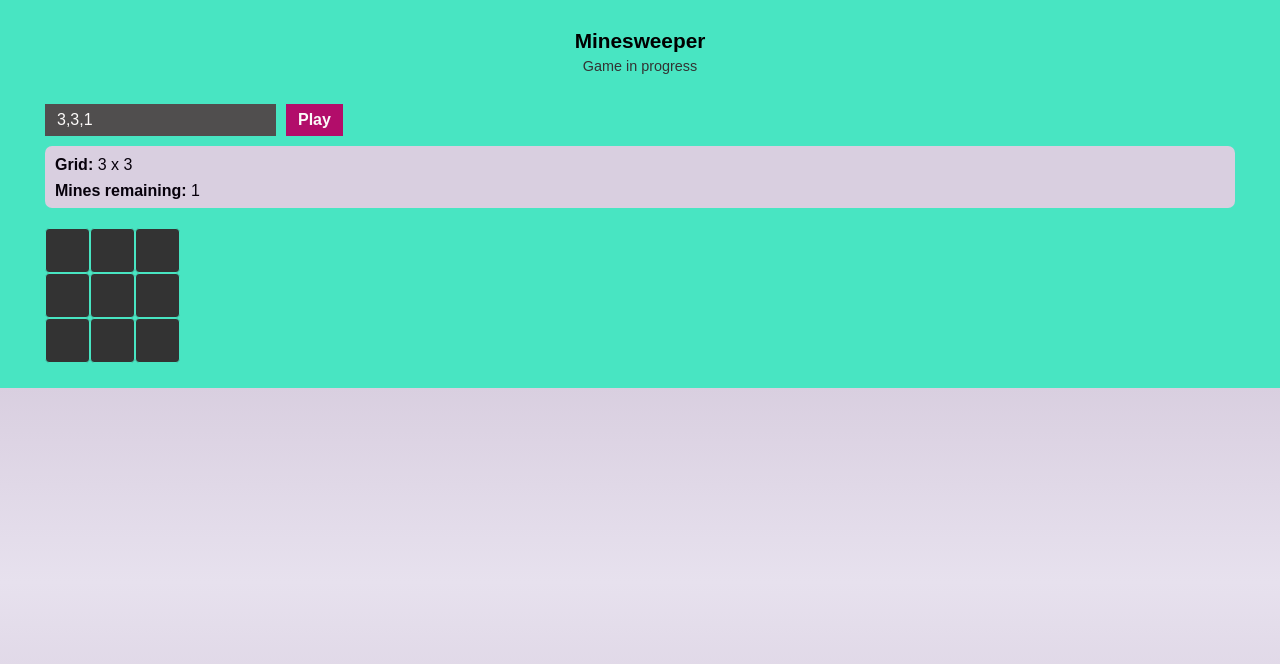
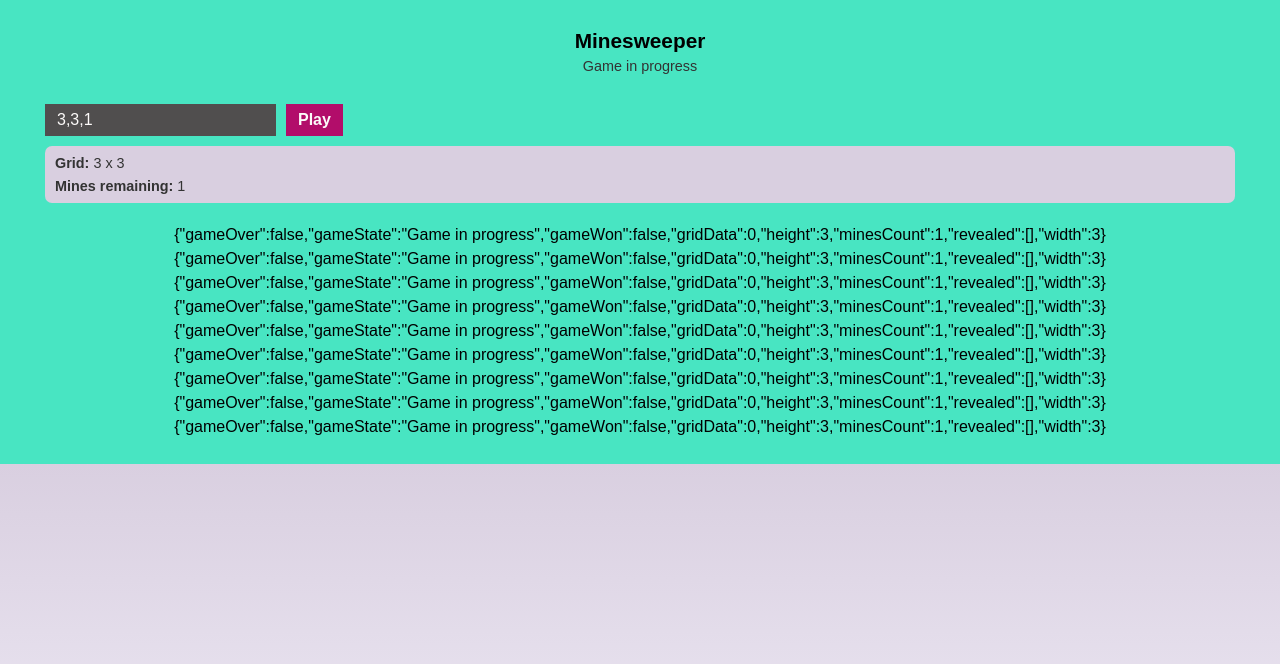
Before and after one commit to MathematicusLucian/minesweeper-react-app, a React (Vite) app: page / in a window 1280 px wide. Both pictures are taken after a click on the button "Play". Shown: the top 664 px of the page. Built offline with nearby package versions, Linux system fonts and the light colour scheme.

Commit message:
WIP: isolating logic

```diff
--- a/src/Minesweeper.css
+++ b/src/Minesweeper.css
@@ -69,9 +69,11 @@ body {
   text-align: left;
 }
 
-.game-area .game-info .info {
+.game-area .info {
   display: block;
   margin-top: 2px;
+  font-size: 0.9em;
+  color: #333333;
 }
 
 .game-area .game-info>.info>.heading {
--- a/src/Minesweeper.tsx
+++ b/src/Minesweeper.tsx
@@ -17,42 +17,47 @@ const INITIAL_STATE = {
 };
 
 interface GridSquareProps {
-    cMenu: any;
+    contextMenu: any;
     /** The grid index of this square (ordinal) */
-    index: number;
+    key: any;
+    index: any[];
     /** Boolean indicating whether this square is mined or not */
     isExplosive: boolean;
+    isFlagged: any;
     /** The nearby mines count to display */
     nearbyMinesCount: number;
+    neighbour: any;
     /** Boolean indicating whether this square has been uncovered */
-    uncovered: boolean;
-    value: any;
+    isUncovered: boolean;
+    // value: any;
     /** Callback fired when this grid square is clicked */
     onClick: (index: any) => any;
 }
 // GridSquare Component
 const GridSquare = (props: GridSquareProps) => {
-    const {onClick, index, value, cMenu} = props;
+    const {contextMenu, index, isExplosive, isFlagged, isUncovered, neighbour, onClick} = props;
+
+    console.log(props.isExplosive);
 
     const getClassName = (): string => {
         return "grid-square" +
-            (value.isRevealed ? "" : " is-hidden") +
-            (value.isMine ? " is-mine" : "") +
-            (value.isFlagged ? " is-flag" : "");
+            (isUncovered ? "" : " is-hidden") +
+            (isExplosive ? " is-mine" : "") +
+            (isFlagged ? " is-flag" : "");
     }
 
     const getValue = () => {
-        if (!value.isRevealed) return props.value.isFlagged ? "🚩" : null;
-        if (value.isMine) return "💣";
-        if (value.neighbour === 0) return null;
-        return value.neighbour;
+        if (!isUncovered) return isFlagged ? "🚩" : null;
+        if (isExplosive) return "💣";
+        if (neighbour === 0) return null;
+        return neighbour;
     };
 
     return (
         <div
             onClick={() => {onClick(index)}}
             className={getClassName()}
-            onContextMenu={cMenu}
+            onContextMenu={contextMenu}
         >
             {getValue()}
         </div>
@@ -65,6 +70,7 @@ const Grid = (props: {
     onStateChange: any
 }) => {
     const state = props.state;
+    // console.log('props', props);
 
     const createEmptyArray = (height, width) => {
         let data: any[] = [];
@@ -74,9 +80,9 @@ const Grid = (props: {
                 data[i][j] = {
                     x: i,
                     y: j,
-                    isMine: false,
+                    isExplosive: false,
                     neighbour: 0,
-                    isRevealed: false,
+                    isUncovered: false,
                     isEmpty: false,
                     isFlagged: false,
                 };
@@ -134,44 +140,50 @@ const Grid = (props: {
     const getRandomNumber = (dimension) => Math.floor((Math.random() * 1000) + 1) % dimension;
 
     const plantMines = (data, height, width, minesCount) => {
-        let randomx, randomy, minesPlanted = 0;
+        let randomX, randomY, minesPlanted = 0;
         while (minesPlanted < minesCount) {
-            randomx = getRandomNumber(width);
-            randomy = getRandomNumber(height);
-            if (!(data[randomx][randomy].isMine)) {
-                data[randomx][randomy].isMine = true;
+            randomX = getRandomNumber(width);
+            randomY = getRandomNumber(height);
+            if (!(data[randomX][randomY].isExplosive)) {
+                data[randomX][randomY].isExplosive = true;
                 minesPlanted++;
             }
         }
         return (data);
     };
 
-    const calculateMinesNeighbouring = (data, height, width) => {
-        let grid = data, index = 0;
+    const nearbyMinesCount = (index: any[]) => {
+        const [height, width] = index;
+        if(state && state.dataGrid) {
+            let grid = state.dataGrid[width][height];
+            let gridcopy = grid;
             for (let i = 0; i < height; i++) {
                 for (let j = 0; j < width; j++) {
-                if (data[i][j].isMine !== true) {
+                    if (grid[i][j].isExplosive !== true) {
                         let mine = 0;
-                    const area = traverseGrid(data[i][j].x, data[i][j].y, data);
+                        const area = traverseGrid(grid[i][j].x, grid[i][j].y, grid);
                         area.map((value: any) => {
-                        if (value.isMine) mine++;
+                            if (value.isExplosive) mine++;
                         });
-                    if (mine === 0) grid[i][j].isEmpty = true;
-                    grid[i][j].neighbour = mine;
+                        if (mine === 0) gridcopy[i][j].isEmpty = true;
+                        gridcopy[i][j].neighbour = mine;
                     }
                 }
             }
-        return (grid);
+            return (gridcopy);
+        } else {
+            return 0;
+        }
     };
 
     const getMines = (data) => {
-        let mineArray: any[] = [];
+        let mines: any[] = [];
         data.map(datarow => {
             datarow.map((dataitem: any) => {
-                if (dataitem.isMine) mineArray.push(dataitem);
+                if (dataitem.isExplosive) mines.push(dataitem);
             });
         });
-        return mineArray;
+        return mines;
     };
 
     const getFlags = (data) => {
@@ -188,7 +200,7 @@ const Grid = (props: {
         let hiddenSquares: any[] = [];
         data.map(datarow => {
             datarow.map((dataitem) => {
-                if (!dataitem.isRevealed)  hiddenSquares.push(dataitem);
+                if (!dataitem.isUncovered)  hiddenSquares.push(dataitem);
             });
         });
         return hiddenSquares;
@@ -197,7 +209,7 @@ const Grid = (props: {
     const revealGrid = () => {
         let updatedData = state.gridData;
         updatedData.map((datarow) => {
-            datarow.map((dataitem) => dataitem.isRevealed = true);
+            datarow.map((dataitem) => dataitem.isUncovered = true);
         });
         props.onStateChange({
             gridData: updatedData
@@ -206,8 +218,8 @@ const Grid = (props: {
 
     const revealEmpty = (x, y, data) => {
         traverseGrid(x, y, data).map(value => {
-            if (!value.isFlagged && !value.isRevealed && (value.isEmpty || !value.isMine)) {
-                data[value.x][value.y].isRevealed = true;
+            if (!value.isFlagged && !value.isUncovered && (value.isEmpty || !value.isExplosive)) {
+                data[value.x][value.y].isUncovered = true;
                 if (value.isEmpty) revealEmpty(value.x, value.y, data);
             }
         });
@@ -217,7 +229,7 @@ const Grid = (props: {
     const _initGridData = (height, width, minesCount): any[] => {
         let data = createEmptyArray(height, width);
         data = plantMines(data, height, width, minesCount);
-        data = calculateMinesNeighbouring(data, height, width);
+        data = nearbyMinesCount([width, height]);
         return data;
     };
 
@@ -234,40 +246,44 @@ const Grid = (props: {
         if(state.gameState=='start') _startGame();
     },[state]);
 
-    const _handleGridSquareClick = (x, y) => {
-        if (state.gridData[x][y].isRevealed || state.gridData[x][y].isFlagged) return null;
-        if (state.gridData[x][y].isMine) {
+    const _handleGridSquareClick = (index) => {
+        let x = index[0];
+        let y = index[1];
+        if (state.gameOver || state.gameWon || state.gridData[x][y].isUncovered || state.gridData[x][y].isFlagged) return null; // state.revealed.includes(index)
+        if (state.gridData[x][y].isExplosive) { // state.mineLocations.has(index))
             props.onStateChange({
-                gameState: "Game over."
+                gameState: "Game over",
+                gameOver: true
             });
             revealGrid();
             alert("Game over");
         }
         let updatedData = state.gridData;
         updatedData[x][y].isFlagged = false;
-        updatedData[x][y].isRevealed = true;
+        updatedData[x][y].isUncovered = true;
+        // else { revealSquare(index);
         if (updatedData[x][y].isEmpty) updatedData = revealEmpty(x, y, updatedData);
         if (determineHiddenSquares(updatedData).length === state.minesCount) {
             props.onStateChange({
                 minesCount: 0,
-                gameState: "You win.."
+                gameState: "You win",
+                gameWon: true
             });
             revealGrid();
-            alert("You Win");
         }
         props.onStateChange({
-            gridData: updatedData
-        });
-        props.onStateChange({
+            gridData: updatedData,
             minesCount: state.minesCount - getFlags(updatedData).length
         });
     };
 
-    const _handleContextMenu = (e, x, y) => {
+    const _handleContextMenu = (e, index) => {
         e.preventDefault();
+        let x = index[0];
+        let y = index[1];
         let updatedData = state.gridData;
         let mines = state.minesCount;
-        if (updatedData[x][y].isRevealed) return;
+        if (updatedData[x][y].isUncovered) return;
         if (updatedData[x][y].isFlagged) {
             updatedData[x][y].isFlagged = false;
             mines++;
@@ -281,10 +297,10 @@ const Grid = (props: {
             if (JSON.stringify(mineArray) === JSON.stringify(FlagArray)) {
                 props.onStateChange({
                     minesCount: 0,
-                        gameState: "You win.."
+                    gameState: "You win",
+                    gameWon: true
                 });
                 revealGrid();
-                    alert("You Win");
             }
         } ;
         props.onStateChange({
@@ -293,27 +309,32 @@ const Grid = (props: {
         });
     };
 
+    const isStateLoaded = () => {
+        console.log(props.state.length);
+        return props.state.length>1;
+    }
+    const generateKey = (index: any[]) =>
+        index[0] * props.state.width + index[1];
+    const isFlagged = (index: any[]) =>
+        props.state && props.state.gridData && props.state.gridData.length > 0 ? props.state.gridData[index[0]][index[1]].isFlagged : false;
+    const isNeighbour = (index: any[]) =>
+        props.state && props.state.gridData && props.state.gridData.length > 0 ? props.state.gridData[index[0]][index[1]].isFlagged : false;
+    const isUncovered = (index: any[]) =>
+        props.state && props.state.gridData && props.state.gridData.length > 0 ? props.state.gridData[index[0]][index[1]].isRevealed.includes(index) : false;
+    const isExplosive = (index: any[]) =>
+        props.state && props.state.gridData && props.state.gridData.length > 0 ? props.state.gridData[index[0]][index[1]].mineLocations.has(index) : false;
+
     return (
-        <div className="minefield">
-        {
-            state.gridData && state.gridData.map((datarow) => {
-                return datarow.map((dataitem) => {
+        <div id="minefield" className="minefield" style={{ gridTemplateColumns: `repeat(${props.state.width}, 1fr)` }}>
+            {Array.from({ length: props.state.width}, (_, w_index) =>
+                Array.from({ length: props.state.height }, (_, h_index) => {
                     return (
-                        <div key={dataitem.x * datarow.length + dataitem.y}>
-                            <GridSquare
-                                onClick={() => _handleGridSquareClick(dataitem.x, dataitem.y)}
-                                index={parseInt("0")}
-                                value={dataitem}
-                                cMenu={(e) => _handleContextMenu(e, dataitem.x, dataitem.y)}
-                                isExplosive={false}
-                                nearbyMinesCount={0}
-                                uncovered={false}
-                            />
-                            {(datarow[datarow.length - 1] === dataitem) ? <div className="clear" /> : ""}
-                        </div>);
-                });
+                        <span key={generateKey([w_index, h_index])}>
+                            {JSON.stringify(props.state)}
+                        </span>
+                    )
                 })
-        }
+            )}
         </div>
     );
 }
@@ -346,7 +367,7 @@ const GameSeedInput = (props: GameSeedProps) => {
         ] as Seed;
     };
 
-    const handleInputChange = (e: React.ChangeEvent<HTMLInputElement>) =>  setVal(e.target.value);
+    const handleInputChange = (e: React.ChangeEvent<HTMLInputElement>) => setVal(e.target.value);
 
     const handleSeedButtonClick = () => {
         let processed: Seed|null = processSeed(val);
@@ -392,7 +413,7 @@ const GameOver = ({
     );
 };
 
-// Game Component
+// Minesweeper Component
 function Minesweeper(props) {
     const [state, setState] = React.useState(INITIAL_STATE);
 
@@ -403,8 +424,10 @@ function Minesweeper(props) {
     }
 
     const restartGame = () => {
-        console.log('restart');
-    }
+        setState(INITIAL_STATE);
+    };
+
+    console.log(state);
 
     return (
         <div id="minesweeper-main">
@@ -422,9 +445,10 @@ function Minesweeper(props) {
                         <p className="info"><span className="heading">Grid:</span> {state.height} x {state.width}</p>
                         <p className="info"><span className="heading">Mines remaining:</span> {state.minesCount}</p>
                     </div>
-                    ) || (<span></span>)
+                    ) || (<p className="info">^ Please start the game</p>)
                 }
             </div>
+            {/* {JSON.stringify(state)} */}
             <Grid
                 state={state}
                 onStateChange={onStateChange}
```
Lines whose indentation alone changed are shown as unchanged.
